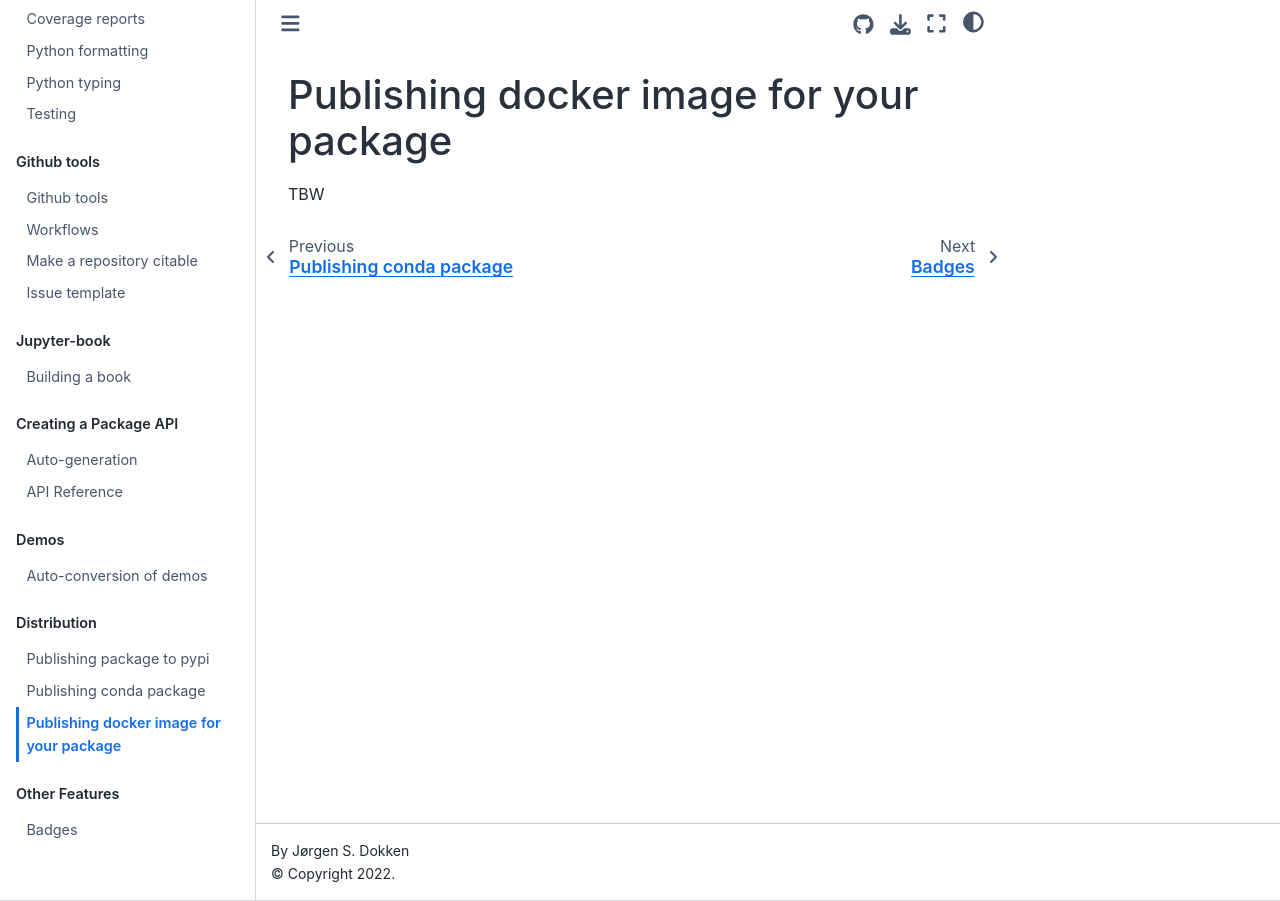
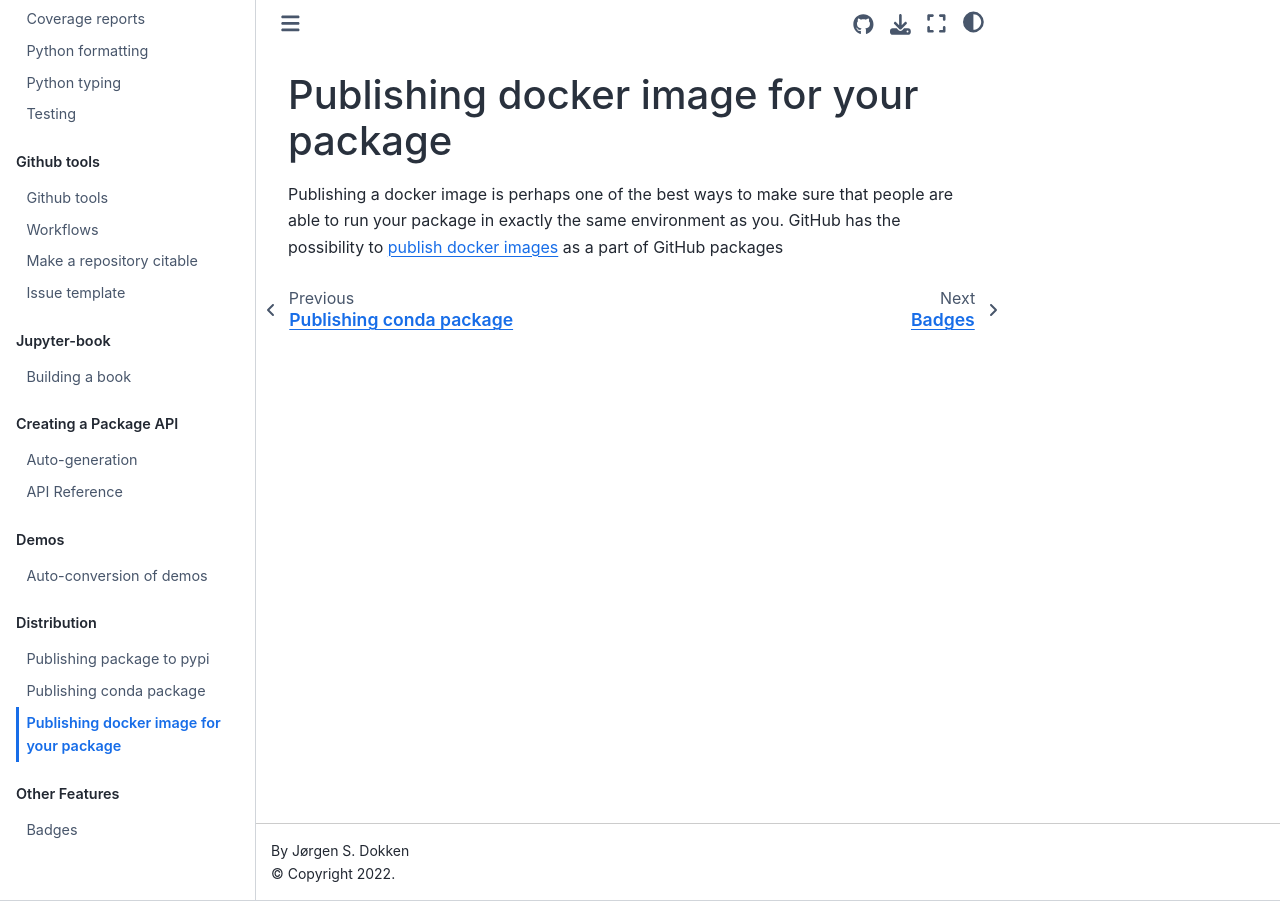
Before and after one commit to scientificcomputing/example-python-package, a Jupyter Book: the page built from docs/part4/docker.md, in a window 1280 px wide. Built offline with Jupyter Book 1.0.4 settings and Sphinx 7.4.7 and the Sphinx Book theme 1.1.4, drawn with Linux system fonts in a browser that asks for light colours; pages that are not in the unit, such as notebooks, are missing from menus.

Commit message:
Add workflow of publishing docker image

```diff
--- a/docs/part4/docker.md
+++ b/docs/part4/docker.md
@@ -1,3 +1,3 @@
 # Publishing docker image for your package
 
-TBW
+Publishing a docker image is perhaps one of the best ways to make sure that people are able to run your package in exactly the same environment as you. GitHub has the possibility to [publish docker images](https://docs.github.com/en/actions/publishing-packages/publishing-docker-images) as a part of GitHub packages
```
Also changed, not shown: 1 other file.
